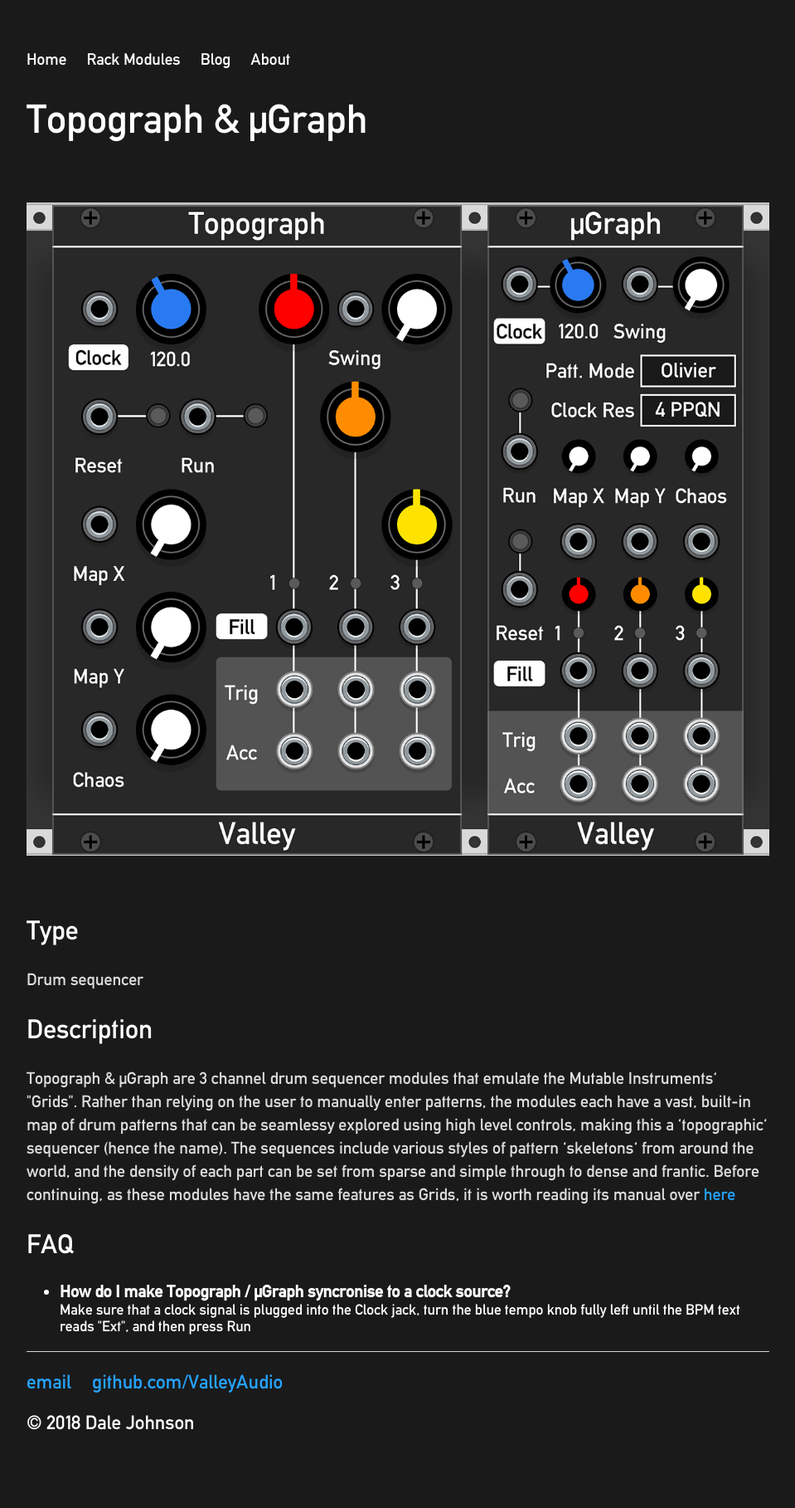
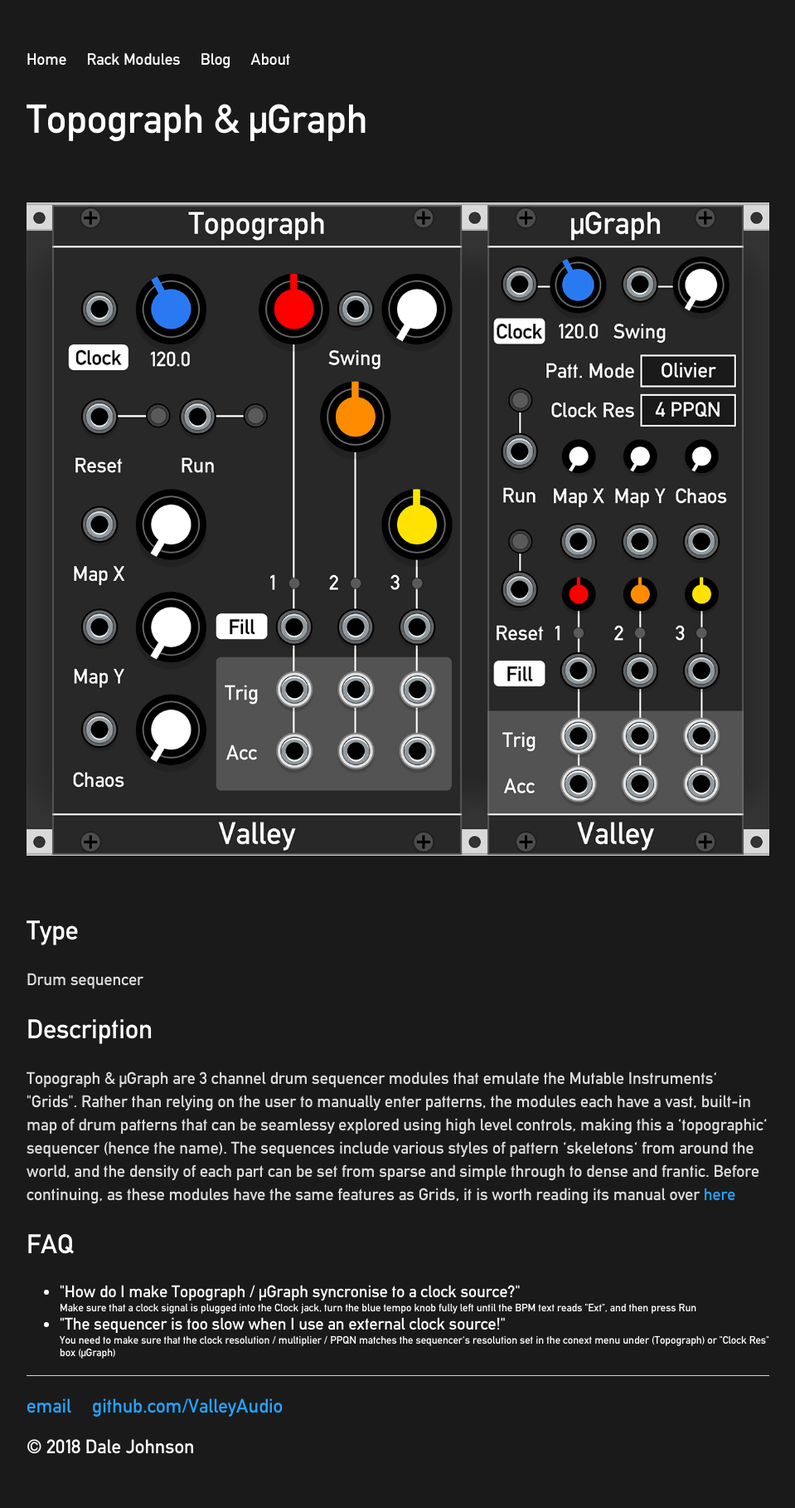
Before and after one commit to ValleyAudio/ValleyAudio.github.io, a Jekyll site: the page built from rack/topograph/topograph.html, in a window 1280 px wide. Shown: the whole page at 83% size, without its empty margins (160-1119 px from the left). Built offline with Jekyll 4.4.1, drawn with Linux system fonts in a browser that asks for light colours; before the commit the page ends 1788 px from its top, so only the background shows below that.

Commit message:
Appending FAQ

```diff
--- a/rack/topograph/topograph.html
+++ b/rack/topograph/topograph.html
@@ -14,8 +14,10 @@
         Topograph & µGraph are 3 channel drum sequencer modules that emulate the Mutable Instruments' "Grids". Rather than relying on the user to manually enter patterns, the modules each have a vast, built-in map of drum patterns that can be seamlessy explored using high level controls, making this a 'topographic' sequencer (hence the name). The sequences include various styles of pattern 'skeletons' from around the world, and the density of each part can be set from sparse and simple through to dense and frantic. Before continuing, as these modules have the same features as Grids, it is worth reading its manual over <a href="https://mutable-instruments.net/modules/grids/manual/">here</a>
         <h2>FAQ</h2>
         <ul>
-            <li style="font-size: 1.25em; font-weight:bold;">How do I make Topograph / µGraph syncronise to a clock source?</li>
-            <li style="list-style:none">Make sure that a clock signal is plugged into the Clock jack, turn the blue tempo knob fully left until the BPM text reads "Ext", and then press Run</li>
+            <li style="font-size: 1.25em;">"How do I make Topograph / µGraph syncronise to a clock source?"</li>
+            <li style="list-style:none; font-size:0.8em">Make sure that a clock signal is plugged into the Clock jack, turn the blue tempo knob fully left until the BPM text reads "Ext", and then press Run</li>
+            <li style="font-size: 1.25em;">"The sequencer is too slow when I use an external clock source!"</li>
+            <li style="list-style:none; font-size:0.8em">You need to make sure that the clock resolution / multiplier / PPQN matches the sequencer's resolution set in the conext menu under (Topograph) or "Clock Res" box (µGraph)</li>
         </ul>
     </p>
 </div><!-- /.topograph -->
```
